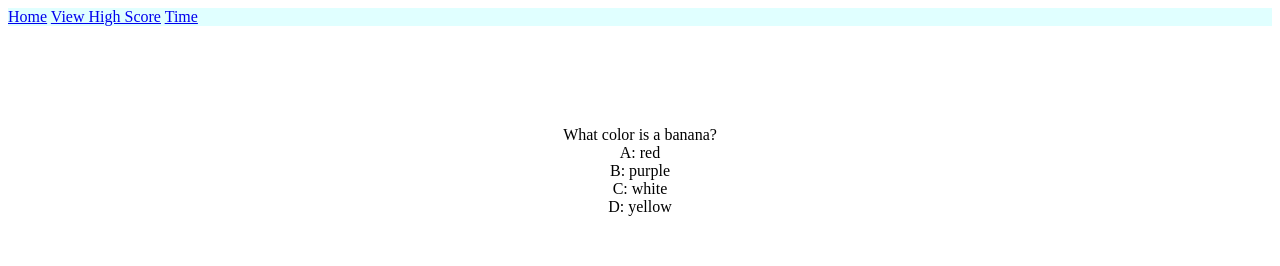
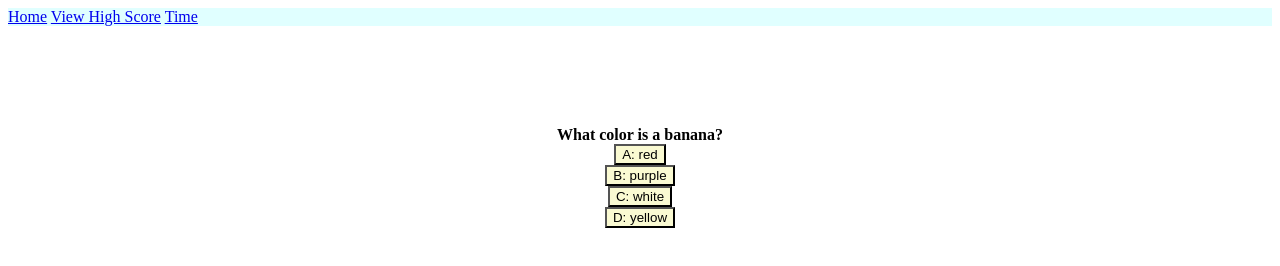
Before and after one commit to SueBee21/code-quiz, a plain HTML site: page index.html in a window 1280 px wide. Both pictures are taken after a click on the button "Start Quiz!". Drawn offline with Linux system fonts and the light colour scheme.

Commit message:
updating css and js

```diff
--- a/index.html
+++ b/index.html
@@ -33,10 +33,10 @@
             <p>Question</p>
         </div>
         <div id="select-choices">
-            <div class="choice" id="a">A</div>
-            <div class="choice" id="b">B</div>
-            <div class="choice" id="c">C</div>
-            <div class="choice" id="d">D</div>
+            <button class="choice" id="a">A</button>
+            <button class="choice" id="b">B</button>
+            <button class="choice" id="c">C</button>
+            <button class="choice" id="d">D</button>
         </div>
     </section>
     <script src="script.js"></script>
--- a/script.js
+++ b/script.js
@@ -1,14 +1,19 @@
-// start screen
+// get elements
 var startBtn = document.getElementById("start-button");
 var homeScreen = document.getElementById("home-screen");
-startBtn.addEventListener("click", startQuiz);
 
 var question = document.getElementById("question");
 var selectChoices = document.getElementById("select-choices");
+var choiceBtn = document.getElementById("choice")
 var choiceA = document.getElementById("a");
 var choiceB = document.getElementById("b");
 var choiceC = document.getElementById("c");
 var choiceD = document.getElementById("d");
+var highscore = document.getElementById("highscore")
+var time = document.getElementById("time")
+
+// start quiz
+startBtn.addEventListener("click", startQuiz);
 
 function startQuiz() {
     homeScreen.style.display = "none";
@@ -18,9 +23,6 @@ function startQuiz() {
 }
 
 // Questions
-
-
-
 
 let questionList = [
     {
@@ -42,18 +44,34 @@ let questionList = [
     }
 ]
 
-var lastQuestion = question.length -1
+var lastQuestion = questionList.length - 1
 var questionNumber = 0
 
 function askQuestion() {
     var q = questionList[questionNumber];
 
     question.innerHTML = q.question;
-    choiceA.innerHTML = q.choiceA
-    choiceB.innerHTML = q.choiceB
-    choiceC.innerHTML = q.choiceC
-    choiceD.innerHTML = q.choiceD
+    choiceA.innerHTML = q.choiceA;
+    choiceB.innerHTML = q.choiceB;
+    choiceC.innerHTML = q.choiceC;
+    choiceD.innerHTML = q.choiceD;
 
 }
-// var highscore = document.getElementById("highscore")
-// var time = document.getElementById("time")
+
+choiceBtn.addEventListener("click", scoreQuestion);
+
+function scoreQuestion() {
+
+    if (questionList[i].correct == choiceBtn) {
+        alert("correct!")
+
+    }
+
+}
+
+
+// next question
+function nextQuestion() {
+    for (var i = 0; i < questionList.length; i++);
+
+}
--- a/style.css
+++ b/style.css
@@ -18,6 +18,8 @@ p {
     background-color: mediumblue;
 }
 
+
+/* quiz */
 #quiz {
     display: none;
     margin: auto;
@@ -25,3 +27,14 @@ p {
     margin-top: 100px;
     width: 700px;
 }
+
+#question {
+    font-size: medium;
+    font-weight: bold;
+}
+
+.choice {
+    display: block;
+    background-color: lightgoldenrodyellow;
+    margin: auto;
+}
```
